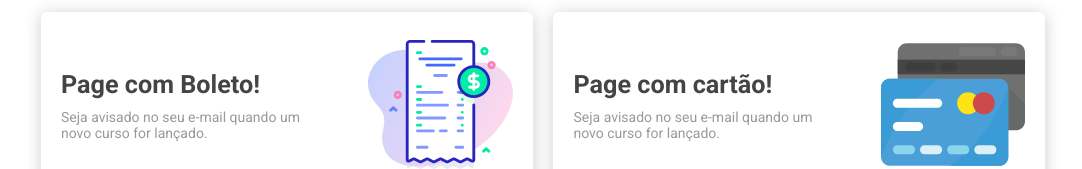
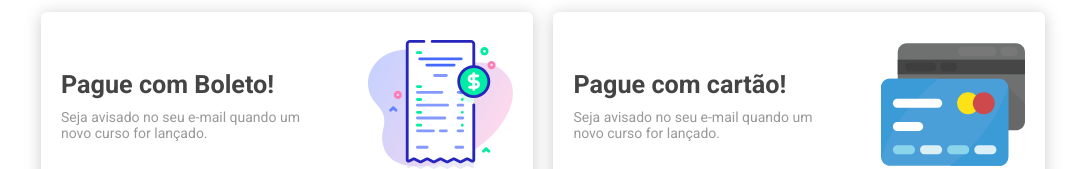
Before and after one commit to f3l1p3v4/geekload, a React (Create React App) app: page / in a window 1280 px wide. Shown: the part 1276-1445 px from the top of the page, without its empty margins (97-1179 px from the left). Built offline with nearby package versions, Linux system fonts and the light colour scheme.

Commit message:
corrected error

```diff
--- a/src/components/purchase.js
+++ b/src/components/purchase.js
@@ -11,7 +11,7 @@ class Purchase extends Component {
                 <section class="purchase-section">
                     <div className="purchase-card">
                         <div className="card-text">
-                            <h1>Page com Boleto!</h1>
+                            <h1>Pague com Boleto!</h1>
                             <h3>Seja avisado no seu e-mail quando um novo curso for lançado.</h3>
                         </div>
                         <div className="card-image">
@@ -20,7 +20,7 @@ class Purchase extends Component {
                     </div>
                     <div className="purchase-card">
                         <div className="card-text">
-                            <h1>Page com cartão!</h1>
+                            <h1>Pague com cartão!</h1>
                             <h3>Seja avisado no seu e-mail quando um novo curso for lançado.</h3>
                         </div>
                         <div className="card-image">
```
